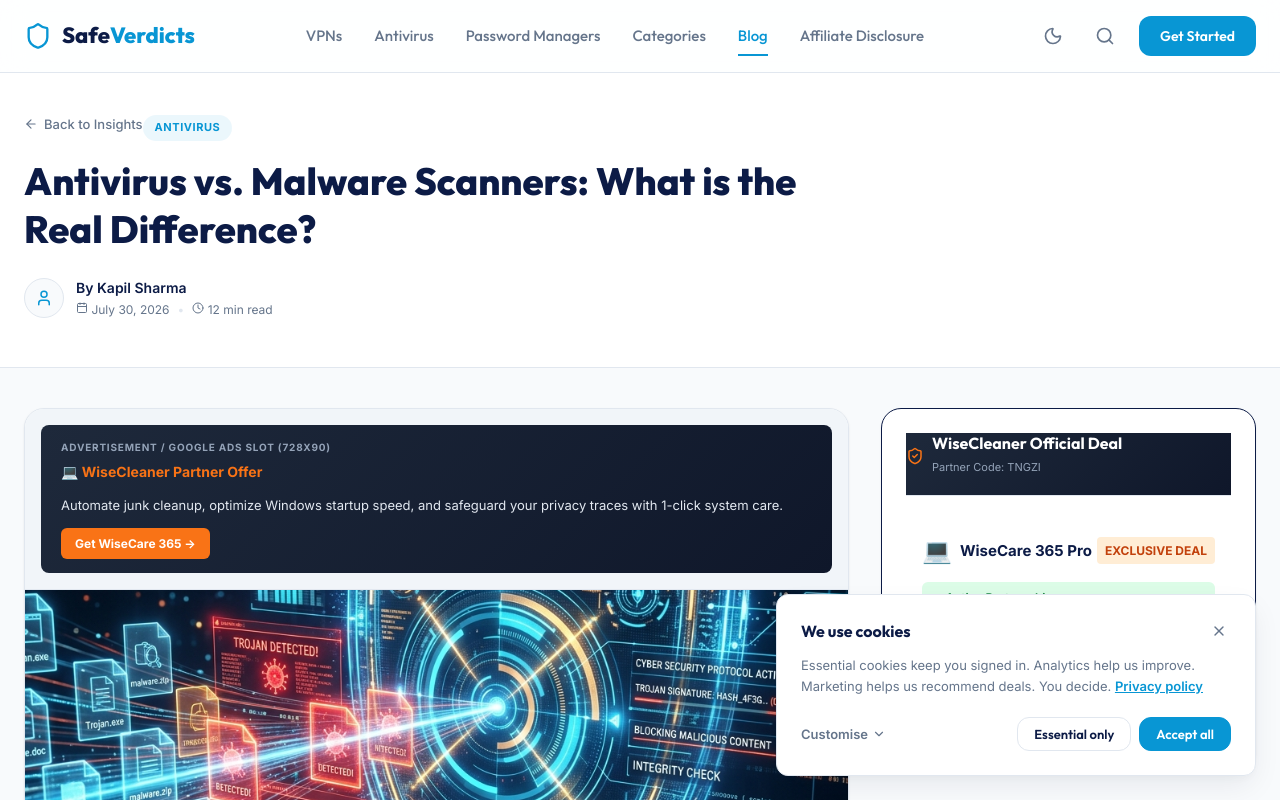
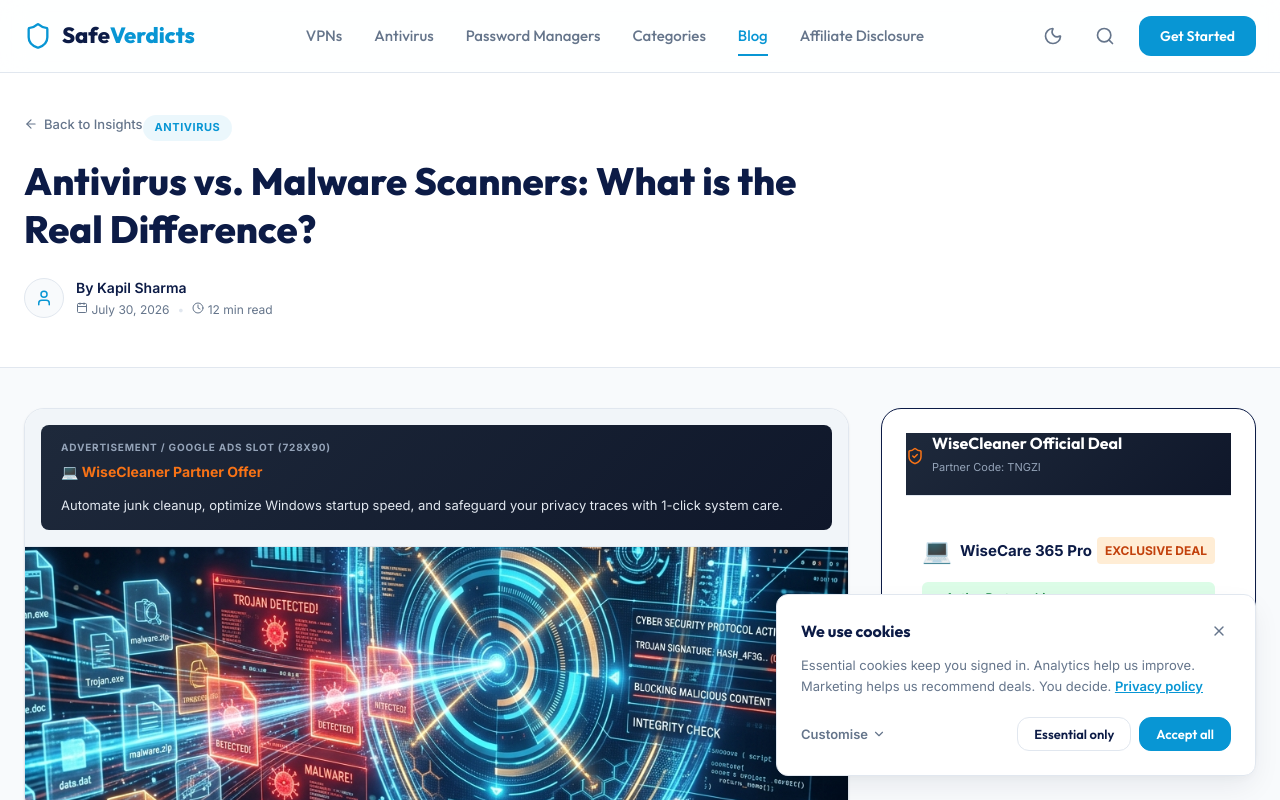
Before and after one commit to codershiveinterns-cloud/SafeVerdicts, a React (Vite) app: page /blog/antivirus-vs-malware-scanners in a window 1280 px wide. Shown: the top 800 px of the page. Built offline with nearby package versions, Linux system fonts and the light colour scheme.

Commit message:
Remove CTA button from top ad banner

```diff
--- a/src/pages/BlogPost.jsx
+++ b/src/pages/BlogPost.jsx
@@ -194,7 +194,6 @@
               <div className="adsense-banner-content">
                 <span className="banner-brand">💻 WiseCleaner Partner Offer</span>
                 <span className="banner-text">Automate junk cleanup, optimize Windows startup speed, and safeguard your privacy traces with 1-click system care.</span>
-                <a href="https://www.wisecleaner.com/wise-care-365.html?pid=TNGZI" target="_blank" rel="noopener noreferrer sponsored" className="btn-banner-link">Get WiseCare 365 →</a>
               </div>
             </div>
           </div>
```
